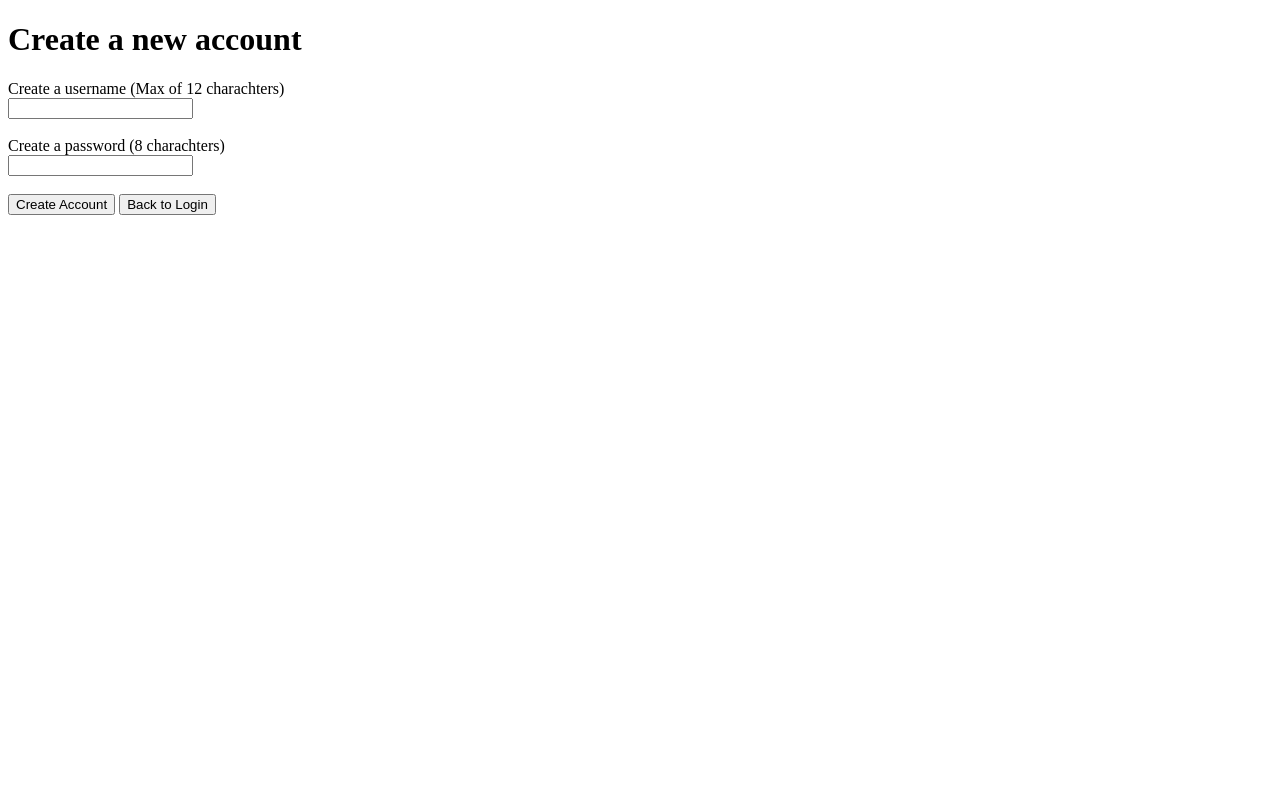
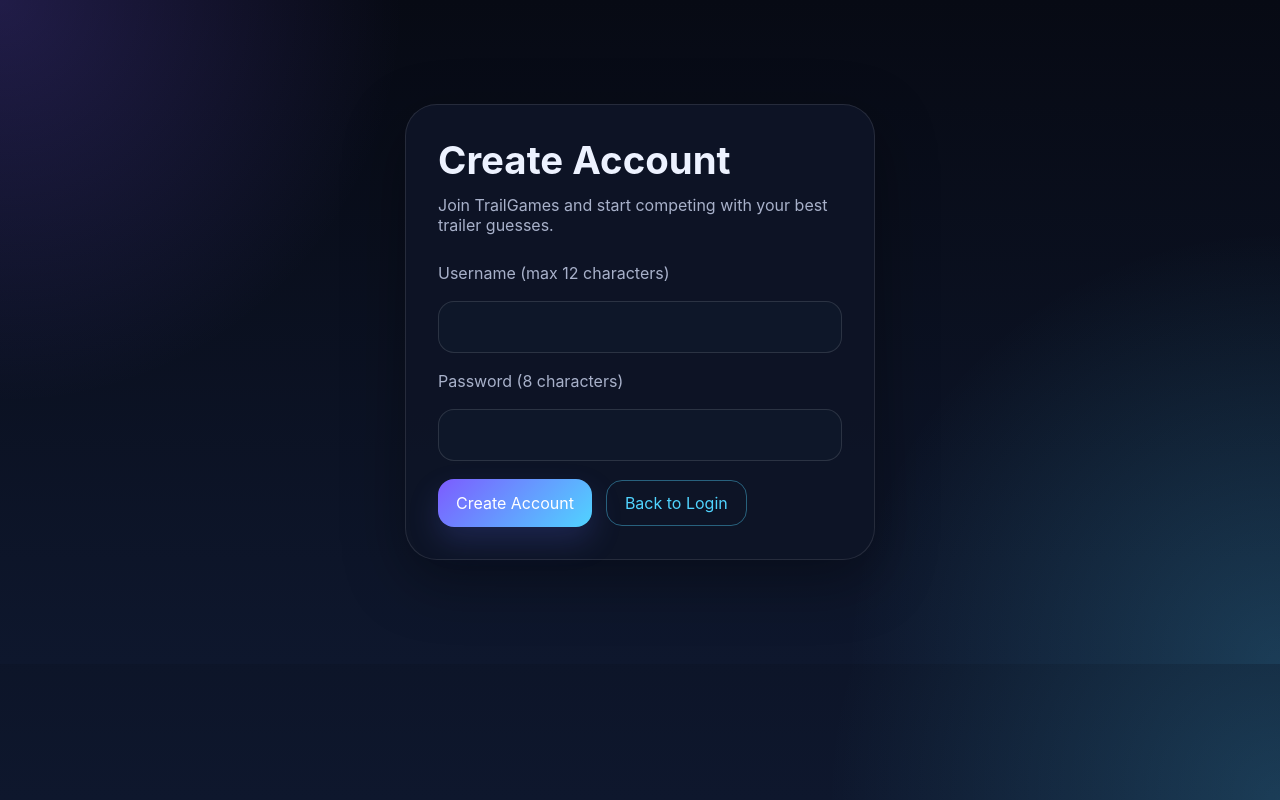
Before and after one commit to MarkussM1327/markuss1327, a Flask app: page /sign_up in a window 1280 px wide. Run offline with Flask 3, Linux system fonts and the light colour scheme; parts of the project's set-up code (start-up, migrations or seed data) failed here and were passed over.

Commit message:
Update sign_up.html

```diff
--- a/Programma/templates/sign_up.html
+++ b/Programma/templates/sign_up.html
@@ -3,19 +3,28 @@
 <head>
     <meta charset="UTF-8">
     <meta name="viewport" content="width=device-width, initial-scale=1.0">
+    <link rel="stylesheet" href="{{ url_for('static', filename='index.css') }}">
     <title>Sign up</title>
 </head>
 <body>
-    <h1>Create a new account</h1>
-    {% if error %}
-        <h3 style="color: red;">{{ error }}</h3>
+<div class="auth-shell">
+    <header class="auth-header">
+        <h1>Create Account</h1>
+        <p>Join TrailGames and start competing with your best trailer guesses.</p>
+    </header>
+    {% if session.get("signup_error") %}
+    <div class="form-alert">{{ session.get("signup_error") }}</div>
     {% endif %}
-    <form action="{{ url_for('sign_up') }}" method="POST">
-        <label for="username">Create a username (Max of 12 charachters)</label><br>
-        <input type="text" name="username" minlength="1" maxlength="12" required><br><br>
-        <label for="password">Create a password (8 charachters)</label><br>
-        <input type="password" name="password" minlength="8" maxlength="8" required><br><br>
-        <button type="submit">Create Account</button> <a href="{{ url_for('login') }}"><button type="button">Back to Login</button></a>
+    <form action="{{ url_for('sign_up') }}" method="POST" class="auth-form">
+        <label for="username">Username (max 12 characters)</label>
+        <input type="text" name="username" minlength="1" maxlength="12" required>
+        <label for="password">Password (8 characters)</label>
+        <input type="password" name="password" minlength="8" maxlength="8" required>
+        <div class="form-actions">
+            <button type="submit" class="primary-btn">Create Account</button>
+            <a href="{{ url_for('login') }}" class="link-button">Back to Login</a>
+        </div>
     </form>
+</div>
 </body>
 </html>
```
